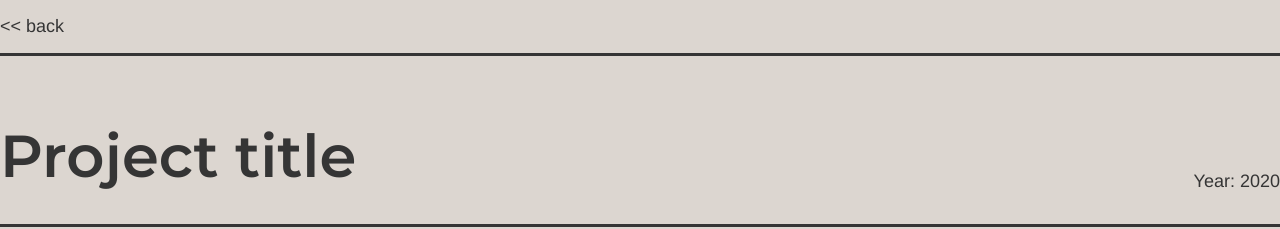
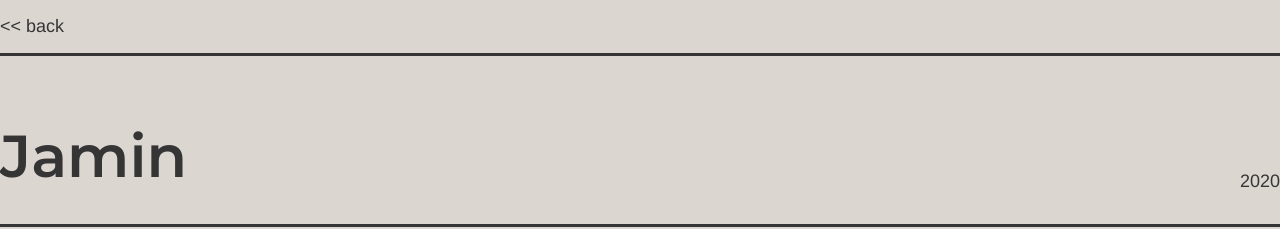
Before and after one commit to FseanU/Portfolio_1.0, a React (Create React App) app: page /projects/jamin in a window 1280 px wide. Shown: the top 229 px of the page. Built offline with nearby package versions, Linux system fonts and the light colour scheme; a web font is replaced by a local one.

Commit message:
feat: Make data in ProjectInfo dynamic

```diff
--- a/src/components/ProjectInfo.js
+++ b/src/components/ProjectInfo.js
@@ -1,11 +1,11 @@
 import React from "react";
 import "../stylesheets/projectInfo.css";
 
-const ProjectInfo = () => {
+const ProjectInfo = ({ projectTitle, projectYear }) => {
   return (
     <div className="project-info">
-      <h1>Project title</h1>
-      <p>Year: 2020</p>
+      <h1>{projectTitle}</h1>
+      <p>{projectYear}</p>
     </div>
   );
 };
```
